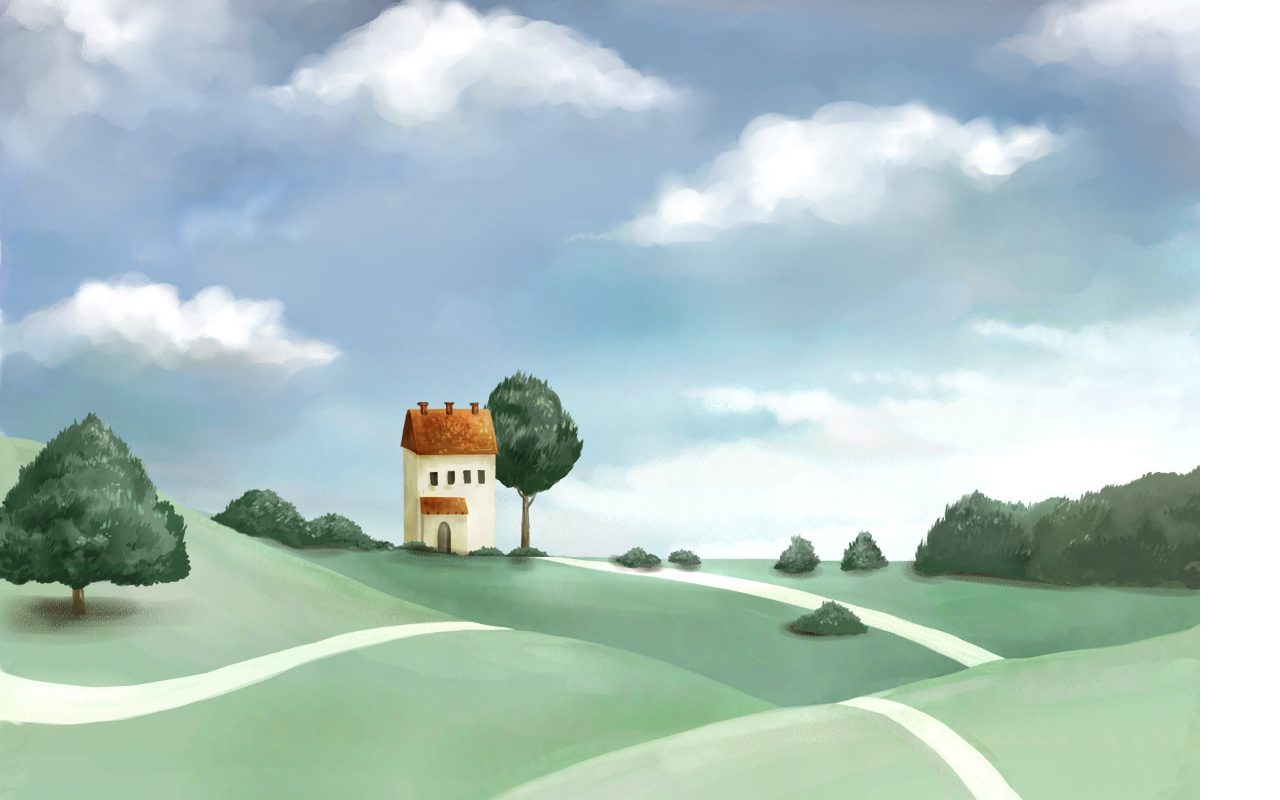
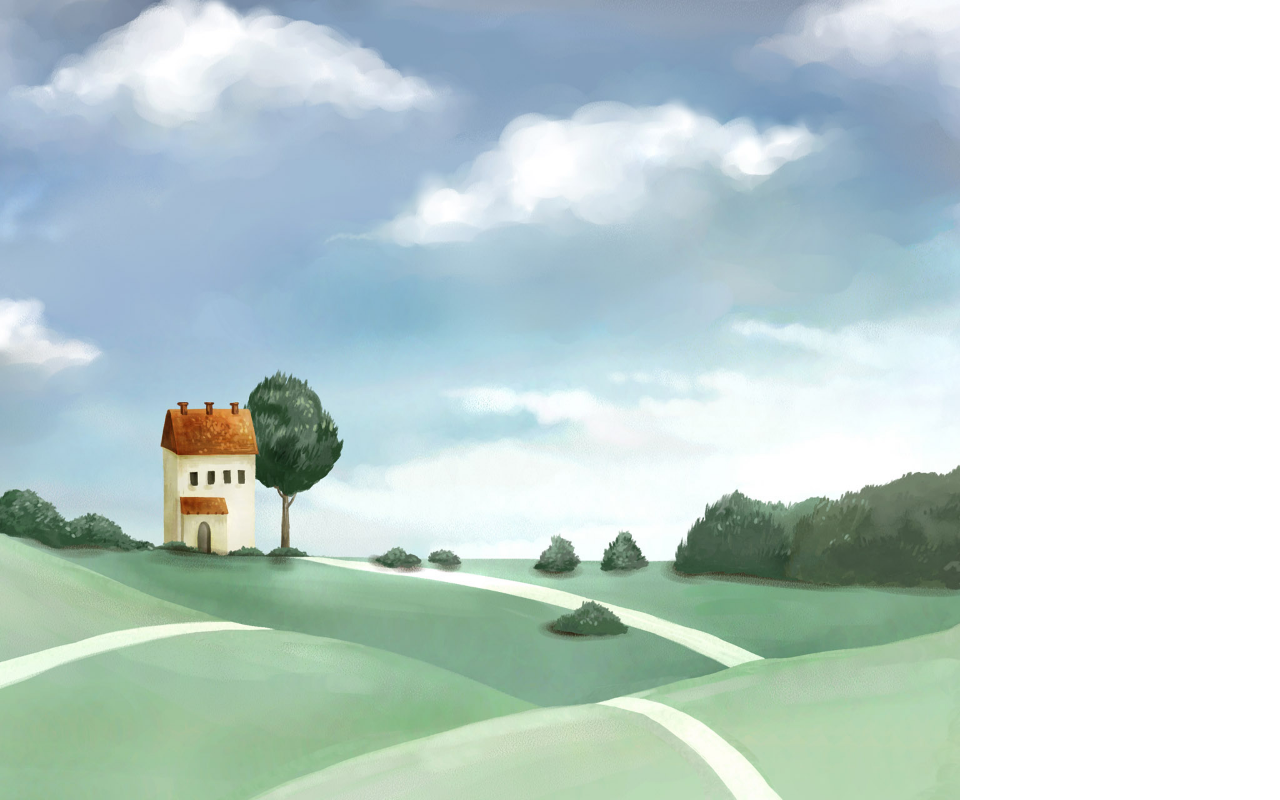
Before and after one commit to jayZOU/photoTilt-slide, a website: page src/index.html in a window 1280 px wide. Drawn offline with Linux system fonts and the light colour scheme.

Commit message:
photoTilt complete

```diff
--- a/src/index.html
+++ b/src/index.html
@@ -12,9 +12,21 @@
 </head>
 <body>
 <div class="container">
-	<div class="content">
+	<div class="content" id="content">
 
 	</div>
 </div>
+
+<script src="./js/photoTiltSlide.js"></script>
+<script>
+	var photoTiltSlide = new PhotoTiltSlide({
+		targ: "content",					//必填，区域容器
+		deviceorientation: {
+			setGamma: 6,						//选填，触发陀螺仪的偏转角度
+			setSpeed: 20,						//选填，动画速度，单位px
+			setPoi: 0.2							//选填，初始化时候所在位置，百分比
+		}
+	});
+</script>
 </body>
 </html>
--- a/src/js/photoTiltSlide.js
+++ b/src/js/photoTiltSlide.js
@@ -0,0 +1,143 @@
+var PhotoTiltSlide = function(opts) {
+
+    'use strict';
+
+    //可配置参数
+    var targ = document.getElementById(opts.targ),
+    	container = opts.container || document.body,		//滑动容器的区域
+    	setGamma = opts.setGamma || 6,						//触发陀螺仪的偏转角度
+    	setSpeed = opts.setSpeed || 2,						//动画速度
+    	setPoi = opts.setPoi || 0.2,						//初始化时候所在位置，百分比
+
+    	viewport,											//viewport数据
+    	targData,											//整体容器width和height
+    	firstPoi,											//初始化位置
+    	playTo,												//更新动画位置
+    	delta,												//边界
+    	speed = 0,											//速度
+    	isStopRender = false,								//是否停止渲染
+    	firstRun = true;									//是否第一次执行动画
+
+        window.requestAnimationFrame = window.requestAnimationFrame ||
+        							   window.mozRequestAnimationFrame ||
+        							   window.webkitRequestAnimationFrame ||
+        							   window.msRequestAnimationFrame;
+
+
+    //初始化启动
+    var _init = function() {
+        _initData();
+
+        console.log(viewport);
+        console.log(targData);
+        console.log(playTo);
+        console.log(delta);
+        //绑定拖动事件
+        _bindEvent();
+
+    };
+
+    //初始化启动数据
+    var _initData = function() {
+
+        getViewPort();														//获取viewport信息
+        getWrapData();														//获取节点信息
+
+        playTo = firstPoi = targData.width * setPoi * -1;					//初始化当前视口所在位置
+        delta = targData.width * -1 + viewport.width;					//初始化边界
+    	setTranslateX(targ, firstPoi);
+    };
+
+
+
+    var _bindEvent = function(){
+    	if (window.DeviceOrientationEvent) {
+
+            window.addEventListener('deviceorientation', function(eventData) {
+            	var gamma = eventData.gamma;
+            	// console.log(gamma);
+            	if(gamma < setGamma * -1){
+
+
+                    speed = setSpeed;
+            	}else if(gamma > setGamma){
+                    speed = setSpeed * -1;
+                }else{
+                    speed = 0;
+                }
+            }, false);
+            if(firstRun){
+                window.requestAnimationFrame(updatePosition);
+            }
+
+        }
+    };
+
+    var updatePosition = function(){
+    	firstRun = false;
+    	console.log(playTo);
+        if(playTo > speed * -1){
+            playTo = speed * -1;
+        }else if(playTo < delta - speed){
+            playTo = delta - speed;
+        }else{
+            playTo = playTo + firstPoi + speed;
+            firstPoi = 0;
+            setTranslateX(targ, playTo);
+        }
+            // console.log(playTo);
+
+
+
+		window.requestAnimationFrame(updatePosition);
+    }
+
+    var setTranslateX = function(node, amount) {
+		node.style.webkitTransform =
+		node.style.transform = "translate3d(" + Math.round(amount) + "px, 0, 0)";
+	};
+
+    var cssXY = function(elem, type) {
+    	if(type == 'x' || type == 'X'){
+    		if (elem.style.width) return elem.style.width;
+	        if (elem.currentStyle) return elem.currentStyle.width;
+	        if (document.defaultView && document.defaultView.getComputedStyle)
+	            return document.defaultView.getComputedStyle(elem, "").getPropertyValue("width");
+    	}else if(type == 'y' || type == 'Y'){
+    		if (elem.style.width) return elem.style.height;
+	        if (elem.currentStyle) return elem.currentStyle.height;
+	        if (document.defaultView && document.defaultView.getComputedStyle)
+	            return document.defaultView.getComputedStyle(elem, "").getPropertyValue("height");
+    	}else{
+    		return false;
+    	}
+
+    };
+
+    var getViewPort = function() {
+
+        var containerStyle = window.getComputedStyle(container, null);
+
+        viewport = {
+            width: parseInt(containerStyle.width, 10),
+            height: parseInt(containerStyle.height, 10)
+        };
+
+    };
+
+    var getWrapData = function(){
+    	targData = {
+			width: cssXY(targ, 'x').replace("px", ""),
+			height: cssXY(targ, 'y').replace("px", "")
+		};
+
+    };
+
+    _init();
+};
+
+if (typeof module ==  'object') {
+    module.exports = PhotoTiltSlide;
+} else {
+    window.photoTiltSlide = PhotoTiltSlide;
+}
```
Also changed, not shown: gulpfile.js (+25 -5 lines), package.json (+6 -5 lines).
